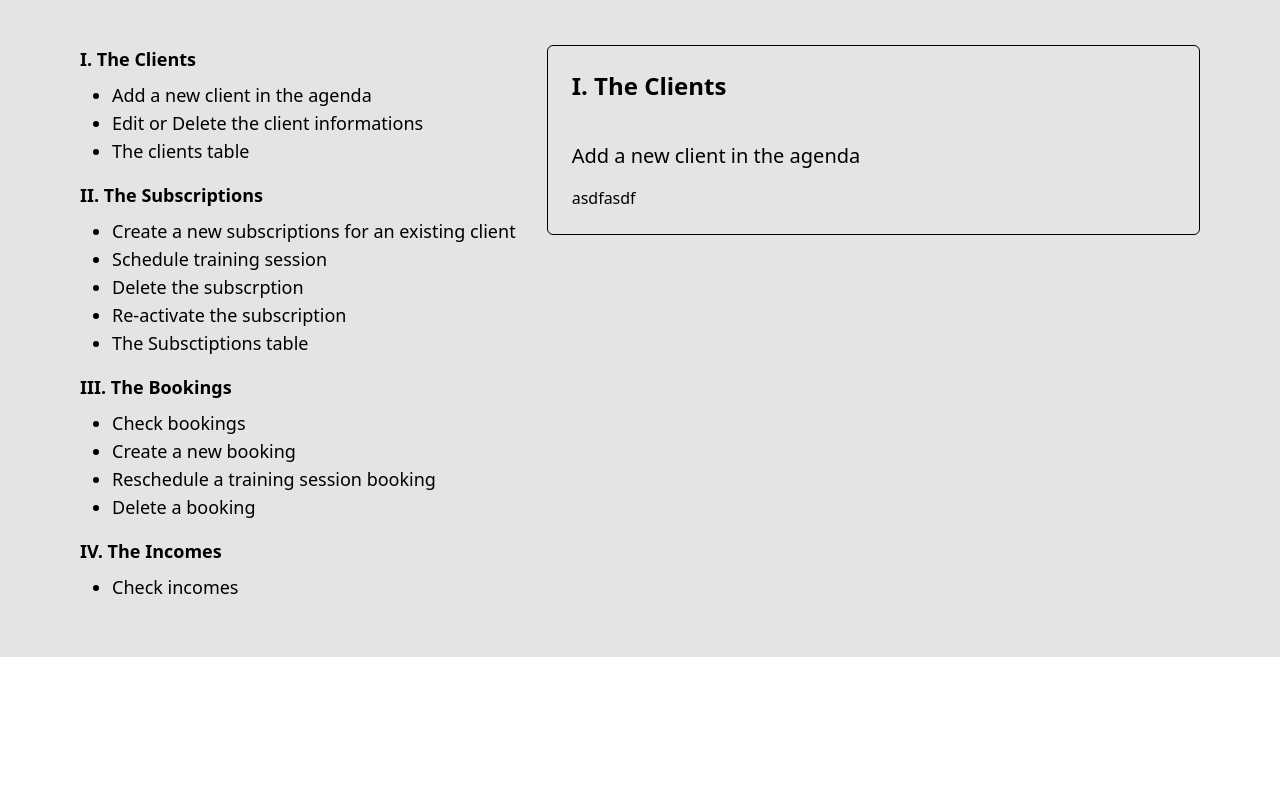
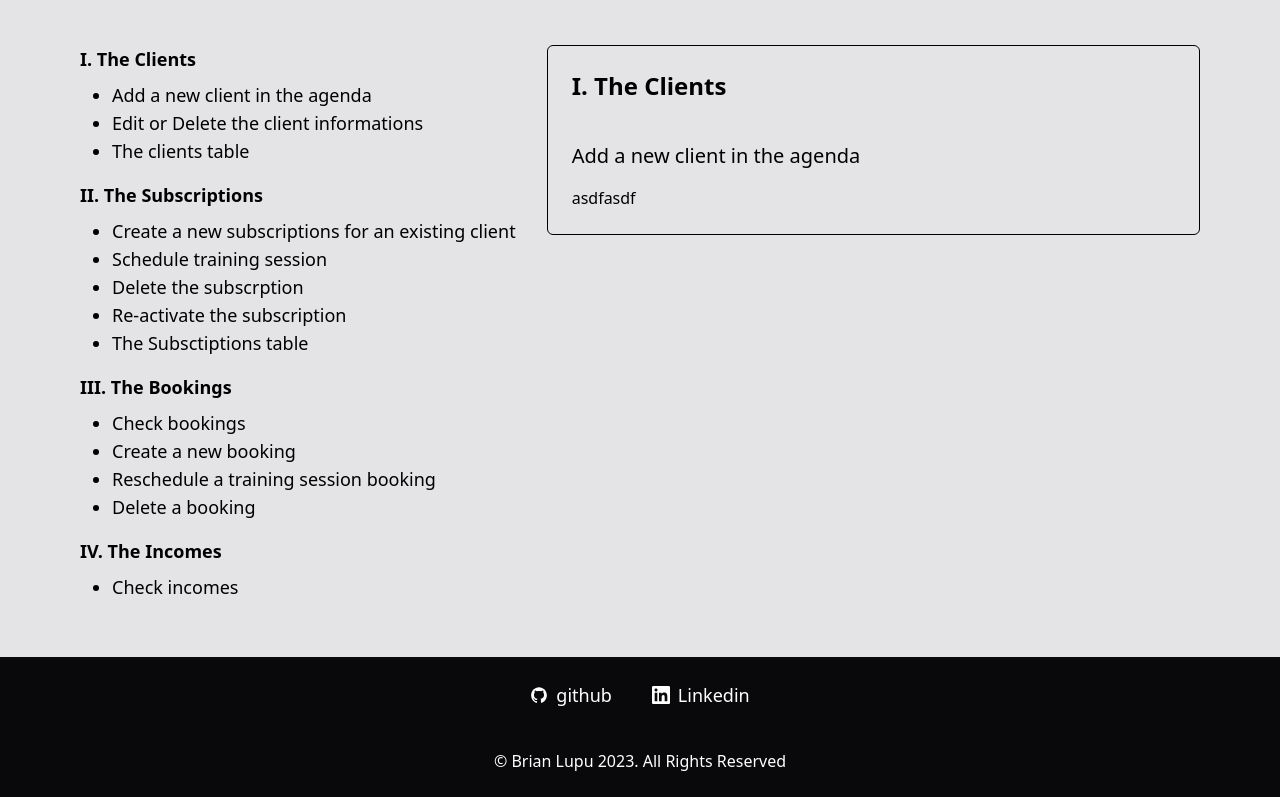
Before and after one commit to BrianLupu93/PT-Agenda, a React (Vite) app: page / in a window 1280 px wide. Shown: the part 1944-2741 px from the top of the page. Before the commit the page ends 2601 px from the top, so only its background shows below. Built offline with nearby package versions, Linux system fonts and the light colour scheme.

Commit message:
Footer added

```diff
--- a/src/pages/homepage/Home.jsx
+++ b/src/pages/homepage/Home.jsx
@@ -4,16 +4,19 @@ import Hero from "./partials/Hero";
 import About from "./partials/About";
 import Tech from "./partials/Tech";
 import Documentation from "./partials/Documentation";
+import HompageFooter from "./partials/HompageFooter";
 
 const Home = () => {
   return (
     <div className='min.w-[100vw] min-h-[100vh] bg-zinc-950'>
       <Nav />
+
       <div className='mt-16'>
         <Hero />
         <About />
         <Tech />
         <Documentation />
+        <HompageFooter />
       </div>
     </div>
   );
--- /dev/null
+++ b/src/pages/homepage/partials/HompageFooter.jsx
@@ -0,0 +1,33 @@
+import React from "react";
+import { SiLinkedin } from "react-icons/si";
+import { IoLogoGithub } from "react-icons/io";
+
+const HompageFooter = () => {
+  return (
+    <div className='bg-zinc-950 w-full py-6 text-white'>
+      <div className='flex justify-center gap-10 mb-10'>
+        <a
+          target='_blank'
+          href='https://github.com/BrianLupu93'
+          className='flex gap-2 items-center text-lg active:scale-[102%]  hover:text-blue-500'
+        >
+          <IoLogoGithub />
+          <span>github</span>
+        </a>
+        <a
+          target='_blank'
+          href='https://www.linkedin.com/in/brian-lupu-491171194/'
+          className='flex gap-2 items-center text-lg active:scale-[102%] hover:text-blue-500'
+        >
+          <SiLinkedin />
+          <span>Linkedin</span>
+        </a>
+      </div>
+      <div className='w-full text-center'>
+        &#169; Brian Lupu {new Date().getFullYear()}. All Rights Reserved
+      </div>
+    </div>
+  );
+};
+
+export default HompageFooter;
```
